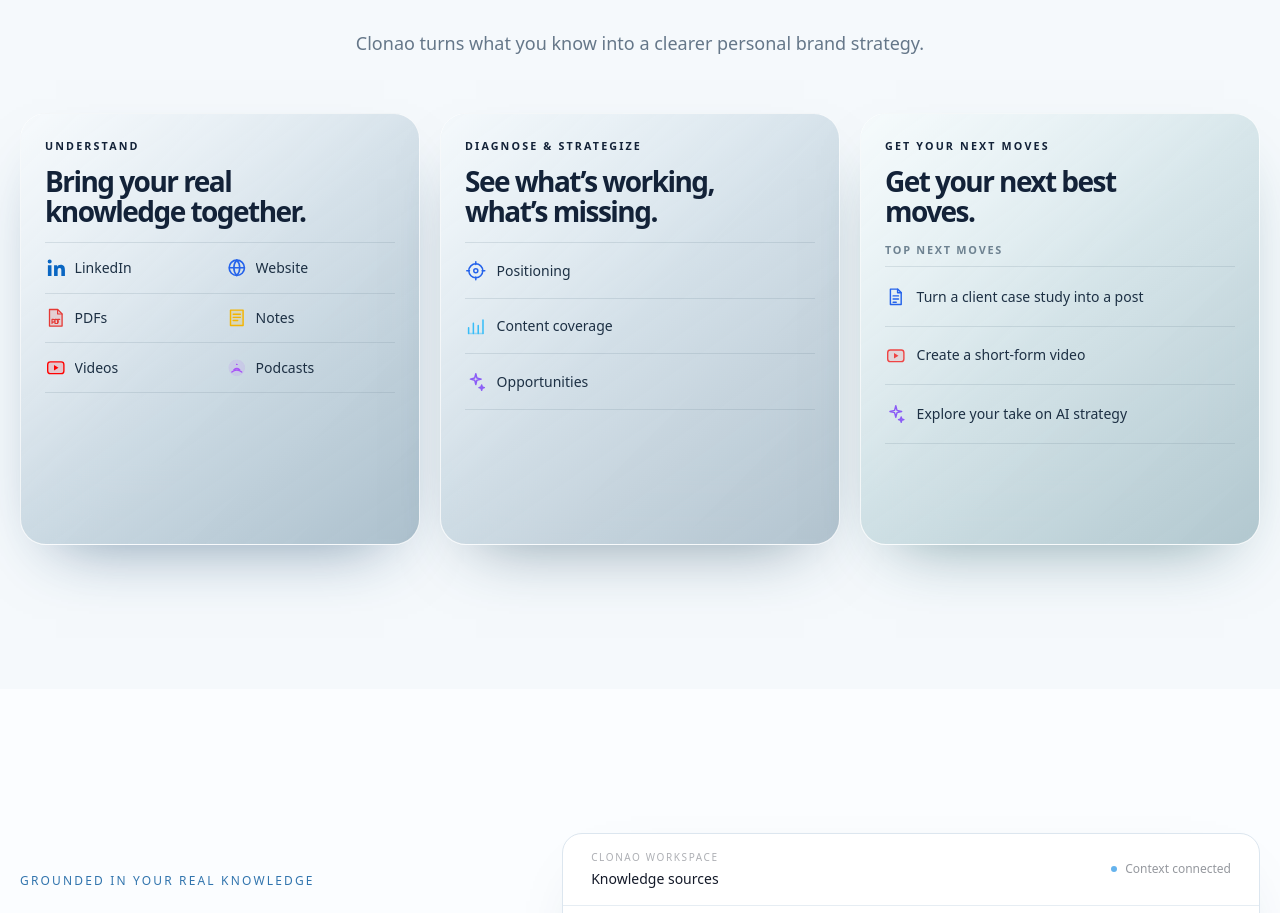
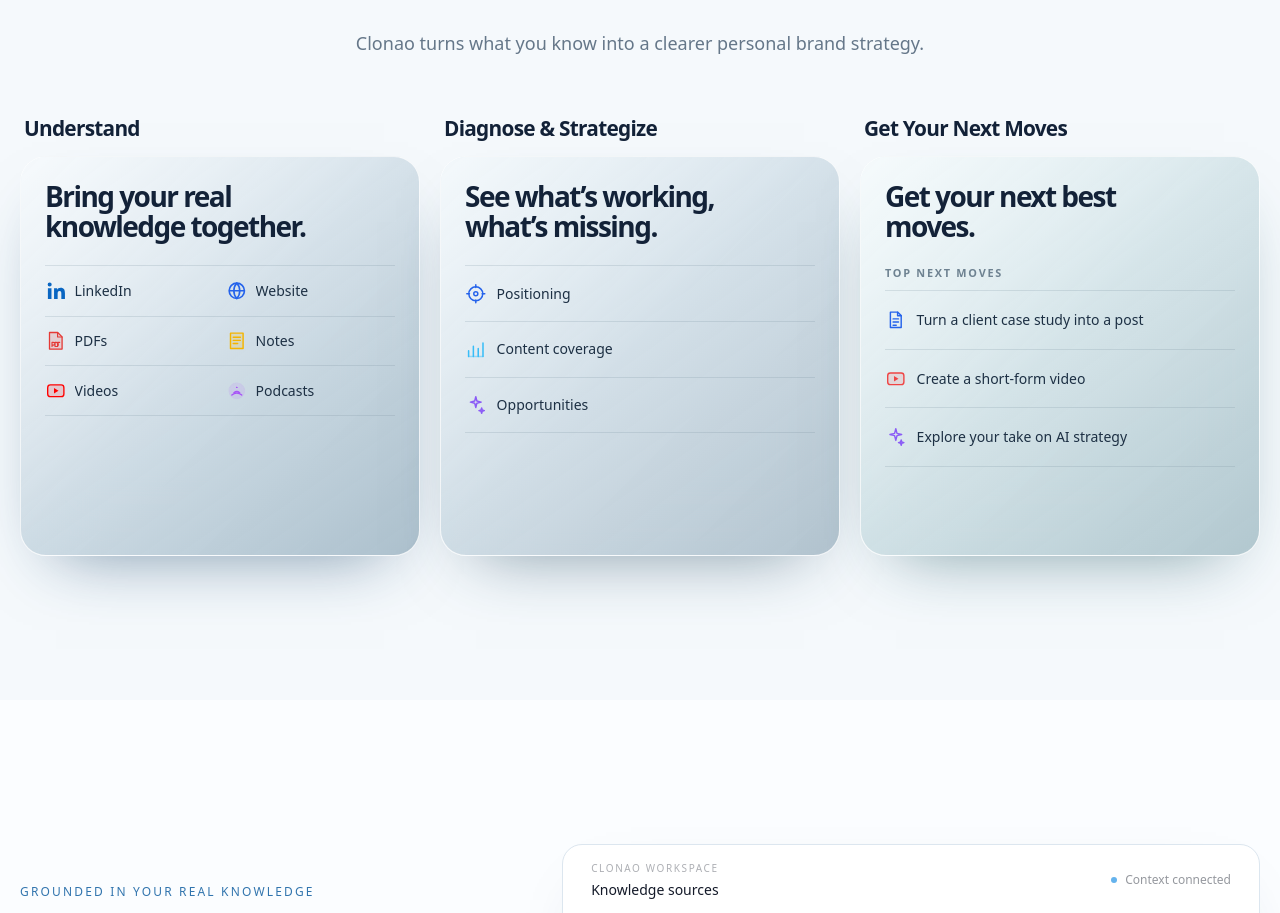
Before and after one commit to veokleo-create07/linkeldn.tool.100k, a Next.js app: page / in a window 1280 px wide. Shown: the part 2912-3825 px from the top of the page. Built offline with nearby package versions, Linux system fonts and the light colour scheme.

Commit message:
refine: elevate showcase card headings

```diff
--- a/src/components/marketing/intelligence-loop.tsx
+++ b/src/components/marketing/intelligence-loop.tsx
@@ -32,12 +32,10 @@
 ] as const;
 
 function CardShell({
-  label,
   title,
   children,
   surface = "default",
 }: {
-  label: string;
   title: string;
   children: React.ReactNode;
   surface?: "default" | "understand" | "diagnose" | "recommend";
@@ -51,16 +49,24 @@
       : "bg-[linear-gradient(145deg,rgba(241,247,250,0.9),rgba(202,215,223,0.72))] shadow-[0_28px_62px_-38px_rgba(30,55,73,0.52)]";
 
   return (
-    <article className={`group relative flex h-full min-h-[26rem] flex-col overflow-hidden rounded-[1.625rem] border border-white/80 ${surfaceClass} p-5 backdrop-blur-2xl transition-transform duration-500 hover:-translate-y-1 sm:min-h-[27rem] sm:p-6`}>
+    <article className={`group relative flex h-full min-h-[24rem] flex-col overflow-hidden rounded-[1.625rem] border border-white/80 ${surfaceClass} p-5 backdrop-blur-2xl transition-transform duration-500 hover:-translate-y-1 sm:min-h-[25rem] sm:p-6`}>
       <div className="pointer-events-none absolute inset-0 bg-[linear-gradient(135deg,rgba(255,255,255,0.62),rgba(255,255,255,0.08)_48%,rgba(133,157,173,0.16))]" />
       <div className="relative z-10 flex h-full flex-col">
         <div>
-          <p className="text-[0.67rem] font-semibold uppercase tracking-[0.2em] text-[#132238]">{label}</p>
-          <h3 className="mt-3 max-w-[17rem] text-[1.55rem] font-semibold leading-[1.08] tracking-[-0.055em] text-[#132238] sm:text-[1.75rem]">{title}</h3>
+          <h4 className="max-w-[17rem] text-[1.55rem] font-semibold leading-[1.08] tracking-[-0.055em] text-[#132238] sm:text-[1.75rem]">{title}</h4>
         </div>
-        <div className="mt-4 flex flex-1 flex-col">{children}</div>
+        <div className="mt-6 flex flex-1 flex-col">{children}</div>
       </div>
     </article>
+  );
+}
+
+function ShowcaseCard({ label, children }: { label: string; children: React.ReactNode }) {
+  return (
+    <div className="flex h-full flex-col gap-3">
+      <h3 className="px-1 text-[1.2rem] font-semibold tracking-[-0.035em] text-[#132238] sm:text-[1.3rem]">{label}</h3>
+      {children}
+    </div>
   );
 }
 
@@ -92,7 +98,8 @@
 
 function UnderstandCard() {
   return (
-    <CardShell surface="understand" label="Understand" title="Bring your real knowledge together.">
+    <ShowcaseCard label="Understand">
+      <CardShell surface="understand" title="Bring your real knowledge together.">
       <div className="divide-y divide-[#6f8797]/20 border-y border-[#6f8797]/20">
         {sourceGroups.map((group) => (
           <div key={group[0].name} className="flex min-h-[3.1rem] items-center gap-3 py-2.5">
@@ -105,7 +112,8 @@
           </div>
         ))}
       </div>
-    </CardShell>
+      </CardShell>
+    </ShowcaseCard>
   );
 }
 
@@ -127,7 +135,8 @@
 
 function DiagnoseCard() {
   return (
-    <CardShell surface="diagnose" label="Diagnose & Strategize" title="See what’s working, what’s missing.">
+    <ShowcaseCard label="Diagnose & Strategize">
+      <CardShell surface="diagnose" title="See what’s working, what’s missing.">
       <div className="divide-y divide-[#6f8797]/20 border-y border-[#6f8797]/20">
         {diagnosis.map(({ title, kind, color }) => (
           <div key={title} className="flex min-h-[3.45rem] items-center gap-2.5 py-2">
@@ -138,7 +147,8 @@
           </div>
         ))}
       </div>
-    </CardShell>
+      </CardShell>
+    </ShowcaseCard>
   );
 }
 
@@ -164,7 +174,8 @@
 
 function RecommendCard() {
   return (
-    <CardShell surface="recommend" label="Get your next moves" title="Get your next best moves.">
+    <ShowcaseCard label="Get Your Next Moves">
+      <CardShell surface="recommend" title="Get your next best moves.">
       <div>
         <p className="mb-2 text-[0.68rem] font-semibold uppercase tracking-[0.16em] text-[#6e8291]">Top next moves</p>
         <div className="divide-y divide-[#6f8797]/20 border-y border-[#6f8797]/20">
@@ -178,7 +189,8 @@
           ))}
         </div>
       </div>
-    </CardShell>
+      </CardShell>
+    </ShowcaseCard>
   );
 }
 
@@ -223,7 +235,7 @@
   return (
     <div ref={sequenceRef} className="relative h-[210vh] lg:hidden">
       <div className="sticky top-16 flex h-[70vh] items-center overflow-hidden">
-        <div className="relative min-h-[26rem] w-full">
+        <div className="relative min-h-[27rem] w-full">
           {showcaseCards.map((Card, index) => {
             const currentIndex = Math.min(showcaseCards.length - 1, Math.floor(sequencePosition));
             const transitionProgress = sequencePosition - currentIndex;
```
